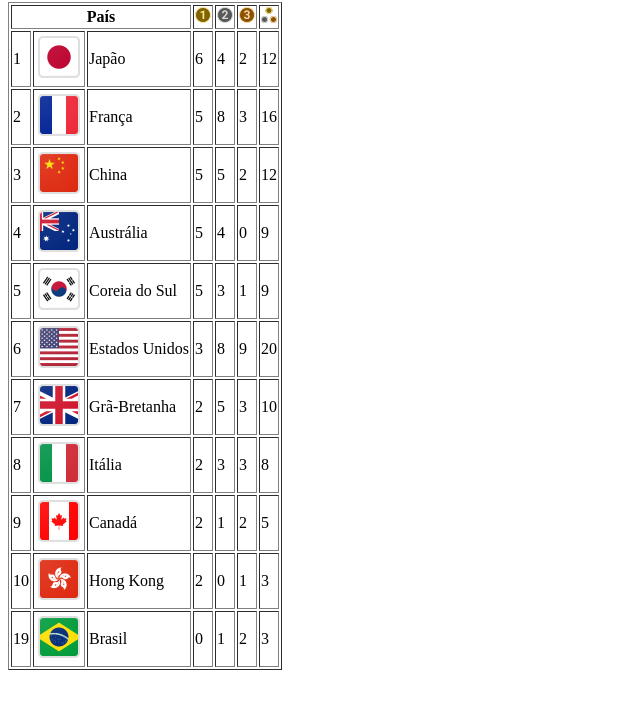
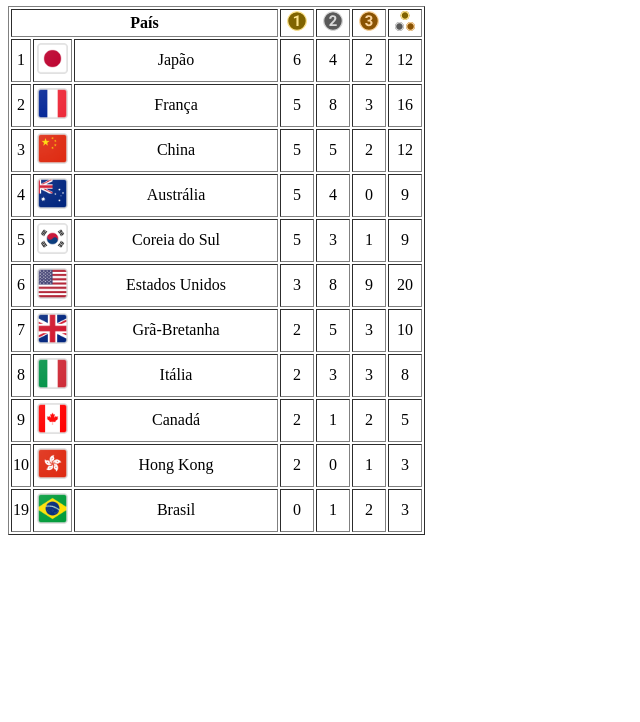
Before and after one commit to Caroline060/quadro-medalhas, a plain HTML site: page index.html in a window 1280 px wide. Shown: the part 78-800 px from the top of the page, without its empty margins (0-640 px from the left). Drawn offline with Linux system fonts and the light colour scheme.

Commit message:
iniciando projeto

```diff
--- /dev/null
+++ b/css/estilo.css
@@ -0,0 +1,49 @@
+@import url('https://fonts.googleapis.com/css2?family=Acme&display=swap');
+h1{
+    font-family: "Acme", sans-serif;
+    font-weight: 400;
+    font-style: normal;
+}
+
+img {
+    height: 35px;
+    width: 35px;
+}
+
+.medalhas {
+    height: 20px;
+    width: 20px;
+}
+
+td {
+    text-align: center;
+}
+
+.pais {
+    text-align: center;
+    width: 200px;
+}
+
+td{
+    width: 30px;
+}
+
+td:nth-child(1){
+    width: 15px;
+}
+
+img:hover{
+    transform: scale(2.3);
+}
+
+.pontuacao:hover{
+    transform: scale(1.3);
+}
+
+tr{
+    background-color: white;
+}
+
+tr:hover{
+    background-color:antiquewhite;
+}
--- a/index.html
+++ b/index.html
@@ -5,106 +5,107 @@
     <meta charset="UTF-8">
     <meta name="viewport" content="width=device-width, initial-scale=1.0">
     <title>MEDALHAS - OLIMPÍADAS 2024</title>
+    <link rel="stylesheet" href="css/estilo.css">
 </head>
 <body>
     <h1>QUADRO DE MEDALHAS - 2024</h1>
     <table border="1">
         <tr>
             <th colspan="3">País</th>
-            <th><img src="assets/medalhas/ouro.svg" alt="ouro"></th>
-            <th><img src="assets/medalhas/prata.svg" alt="prata"></th>
-            <th><img src="assets/medalhas/bronze.svg" alt="bronze"></th>
-            <th><img src="assets/medalhas/total.svg" alt="total"></th>
+            <th><img class="medalhas" src="assets/medalhas/ouro.svg" alt="ouro"></th>
+            <th><img class="medalhas" src="assets/medalhas/prata.svg" alt="prata"></th>
+            <th><img class="medalhas" src="assets/medalhas/bronze.svg" alt="bronze"></th>
+            <th><img class="medalhas" src="assets/medalhas/total.svg" alt="total"></th>
         </tr>
         <tr>
             <td>1</td>
             <td><img src="assets/bandeiras/japao.png" alt="bandeira"></td>
-            <td>Japão</td>
-            <td>6</td>
-            <td>4</td>
-            <td>2</td>
-            <td>12</td>
+            <td class="pais"> Japão</td>
+            <td class="pontuacao">6</td>
+            <td class="pontuacao">4</td>
+            <td class="pontuacao">2</td>
+            <td class="pontuacao">12</td>
         </tr>
         <tr>
             <td>2</td>
             <td><img src="assets/bandeiras/franca.png" alt="bandeira"></td>
-            <td>França</td>
-            <td>5</td>
-            <td>8</td>
-            <td>3</td>
-            <td>16</td>
+            <td class="pais">França</td>
+            <td class="pontuacao">5</td>
+            <td class="pontuacao">8</td>
+            <td class="pontuacao">3</td>
+            <td class="pontuacao">16</td>
         </tr>        <tr>
             <td>3</td>
             <td><img src="assets/bandeiras/china.png" alt="bandeira"></td>
-            <td>China</td>
-            <td>5</td>
-            <td>5</td>
-            <td>2</td>
-            <td>12</td>
+            <td class="pais">China</td>
+            <td class="pontuacao">5</td>
+            <td class="pontuacao">5</td>
+            <td class="pontuacao">2</td>
+            <td class="pontuacao">12</td>
         </tr>        <tr>
             <td>4</td>
             <td><img src="assets/bandeiras/australia.png" alt="bandeira"></td>
-            <td>Austrália</td>
-            <td>5</td>
-            <td>4</td>
-            <td>0</td>
-            <td>9</td>
+            <td class="pais">Austrália</td>
+            <td class="pontuacao">5</td>
+            <td class="pontuacao">4</td>
+            <td class="pontuacao">0</td>
+            <td class="pontuacao">9</td>
         </tr>        <tr>
             <td>5</td>
             <td><img src="assets/bandeiras/coreia-sul.png" alt="bandeira"></td>
-            <td>Coreia do Sul</td>
-            <td>5</td>
-            <td>3</td>
-            <td>1</td>
-            <td>9</td>
+            <td class="pais">Coreia do Sul</td>
+            <td class="pontuacao">5</td>
+            <td class="pontuacao">3</td>
+            <td class="pontuacao">1</td>
+            <td class="pontuacao">9</td>
         </tr>        <tr>
             <td>6</td>
             <td><img src="assets/bandeiras/estados-unidos.png" alt="bandeira"></td>
-            <td>Estados Unidos</td>
-            <td>3</td>
-            <td>8</td>
-            <td>9</td>
-            <td>20</td>
+            <td class="pais">Estados Unidos</td>
+            <td class="pontuacao">3</td>
+            <td class="pontuacao">8</td>
+            <td class="pontuacao">9</td>
+            <td class="pontuacao">20</td>
         </tr>        <tr>
             <td>7</td>
             <td><img src="assets/bandeiras/gra-betanha.png" alt="bandeira"></td>
-            <td>Grã-Bretanha</td>
-            <td>2</td>
-            <td>5</td>
-            <td>3</td>
-            <td>10</td>
+            <td class="pais">Grã-Bretanha</td>
+            <td class="pontuacao">2</td>
+            <td class="pontuacao">5</td>
+            <td class="pontuacao">3</td>
+            <td class="pontuacao">10</td>
         </tr>        <tr>
             <td>8</td>
             <td><img src="assets/bandeiras/italia.png" alt="bandeira"></td>
-            <td>Itália</td>
-            <td>2</td>
-            <td>3</td>
-            <td>3</td>
-            <td>8</td>
+            <td class="pais">Itália</td>
+            <td class="pontuacao">2</td>
+            <td class="pontuacao">3</td>
+            <td class="pontuacao">3</td>
+            <td class="pontuacao">8</td>
         </tr>        <tr>
             <td>9</td>
             <td><img src="assets/bandeiras/canada.png" alt="bandeira"></td>
-            <td>Canadá</td>
-            <td>2</td>
-            <td>1</td>
-            <td>2</td>
-            <td>5</td>
+            <td class="pais">Canadá</td>
+            <td class="pontuacao">2</td>
+            <td class="pontuacao">1</td>
+            <td class="pontuacao">2</td>
+            <td class="pontuacao">5</td>
         </tr>        <tr>
             <td>10</td>
             <td><img src="assets/bandeiras/hong-kong.png" alt="bandeira"></td>
-            <td>Hong Kong</td>
-            <td>2</td>
-            <td>0</td>
-            <td>1</td>
-            <td>3</td>
+            <td class="pais">Hong Kong</td>
+            <td class="pontuacao">2</td>
+            <td class="pontuacao">0</td>
+            <td class="pontuacao">1</td>
+            <td class="pontuacao">3</td>
         </tr>        <tr>
             <td>19</td>
             <td><img src="assets/bandeiras/brasil.png" alt="bandeira"></td>
-            <td>Brasil</td>
-            <td>0</td>
-            <td>1</td>
-            <td>2</td>
-            <td>3</td>
+            <td class="pais">Brasil</td>
+            <td class="pontuacao">0</td>
+            <td class="pontuacao">1</td>
+            <td class="pontuacao">2</td>
+            <td class="pontuacao">3</td>
     </table>
 </body>
 </html>
```
Also changed, not shown: assets/bandeiras/olimpics.png (added).
